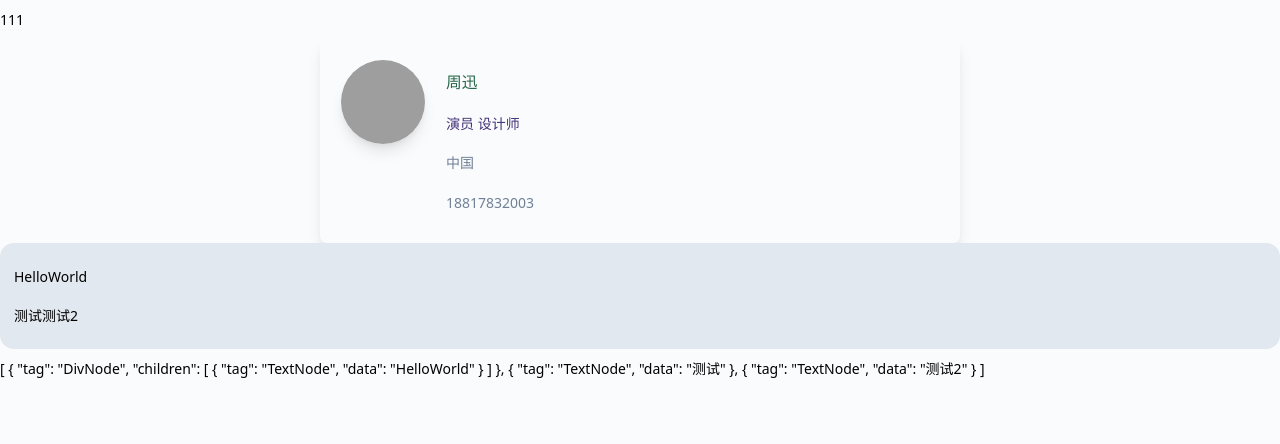
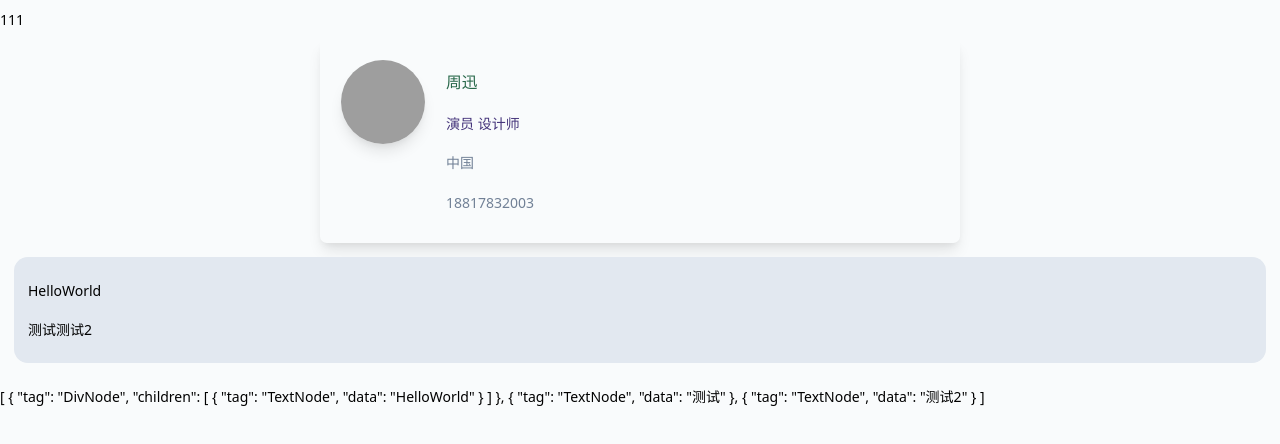
Before and after one commit to Akimotorakiyu/rakiyu, a Vue app in the folder packages/rakiyu/: page / in a window 1280 px wide. Shown: the top 444 px of the page. Built offline with nearby package versions, Linux system fonts and the light colour scheme; grey boxes are pictures that could not be loaded.

Commit message:
添加margin

```diff
--- a/packages/rakiyu/src/views/Common1/editor/Index.vue
+++ b/packages/rakiyu/src/views/Common1/editor/Index.vue
@@ -94,7 +94,7 @@ export default defineComponent({
 <template>
   <div
     contenteditable
-    class="bg-gray-300 p-4 rounded-2xl"
+    class="bg-gray-300 p-4 m-4 rounded-2xl"
     @input="methods.dealInput"
     @keydown.enter="methods.dealEnter"
   >
```
